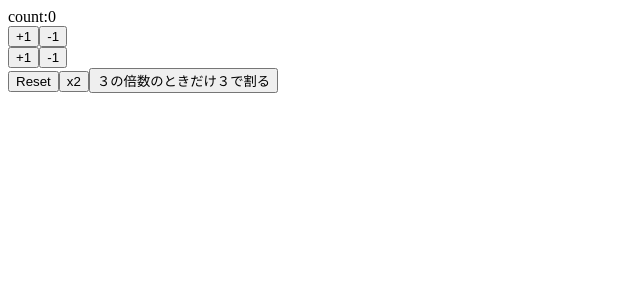
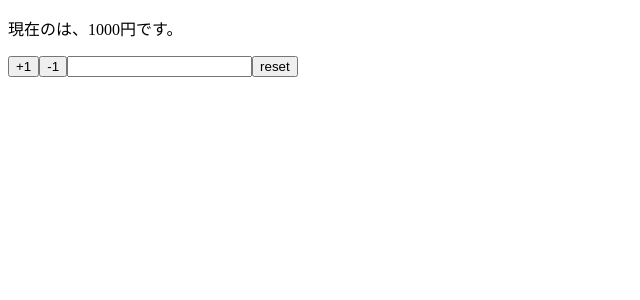
Before and after one commit to shimoren/react-hooks-101, a React (Create React App) app: page / in a window 1280 px wide. Shown: the top 300 px of the page, without its empty margins (0-640 px from the left). Built offline with nearby package versions, Linux system fonts and the light colour scheme.

Commit message:
implement ent component using mltiple states

```diff
--- a/src/App.js
+++ b/src/App.js
@@ -1,44 +1,29 @@
 import React, { useState } from 'react'
 
-const App= () => {
-	const [count,setCount] = useState(0)
-	const increment = () => setCount(count+1)
-	const decrement = () => setCount(count-1)
+const App= props => {
+	const [name, setName] = useState(props.name)
+	const [price, setPrice] = useState(props.price)
 
-	const increment2 = () => setCount(previousCount => previousCount + 1)
-	const decrement2 = () => setCount(previousCount => previousCount - 1)
+	const reset = () => {
+		setPrice(props.price)
+		setName(props.name)
+	}
 
-	const reset =() => setCount(0)
-
-	const twice =() => setCount(count * 2)
-
-	const devide3 =() => setCount (previousCount => {
-		if (previousCount % 3 === 0){
-			return previousCount / 3
-		}else{
-			return previousCount
-		}
-	})
 
 	return (
 	<>
-	<div>count:{count}</div>
-	<div>
-		<button onClick={increment}>+1</button>
-		<button onClick={decrement}>-1</button>
-	</div>
-	<div>
-		<button onClick={increment2}>+1</button>
-		<button onClick={decrement2}>-1</button>
-	</div>
-	<div>
-		<button onClick={reset}>Reset</button>
-		<button onClick={twice}>x2</button>
-		<button onClick={devide3}>３の倍数のときだけ３で割る</button>
-	</div>
-
+	<p>現在の{name}は、{price}円です。</p>
+	<button onClick={() => setPrice(price + 1)}>+1</button>
+	<button onClick={() => setPrice(price - 1)}>-1</button>
+	<input value = {name} onChange={e => setName(e.target.value)}/>
+	<button onClick={reset}>reset</button>
 	</>
   )
 }
 
+App.defaultProps = {
+	name:'',
+	price: 1000
+}
+
 export default App
```
